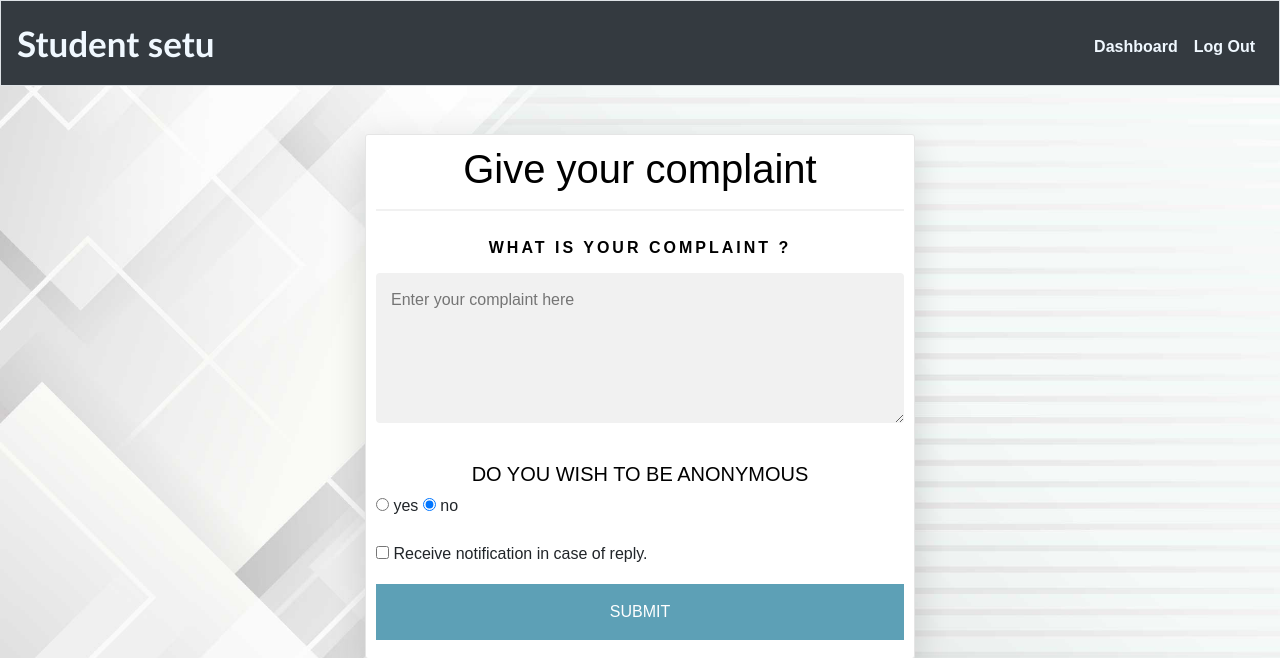
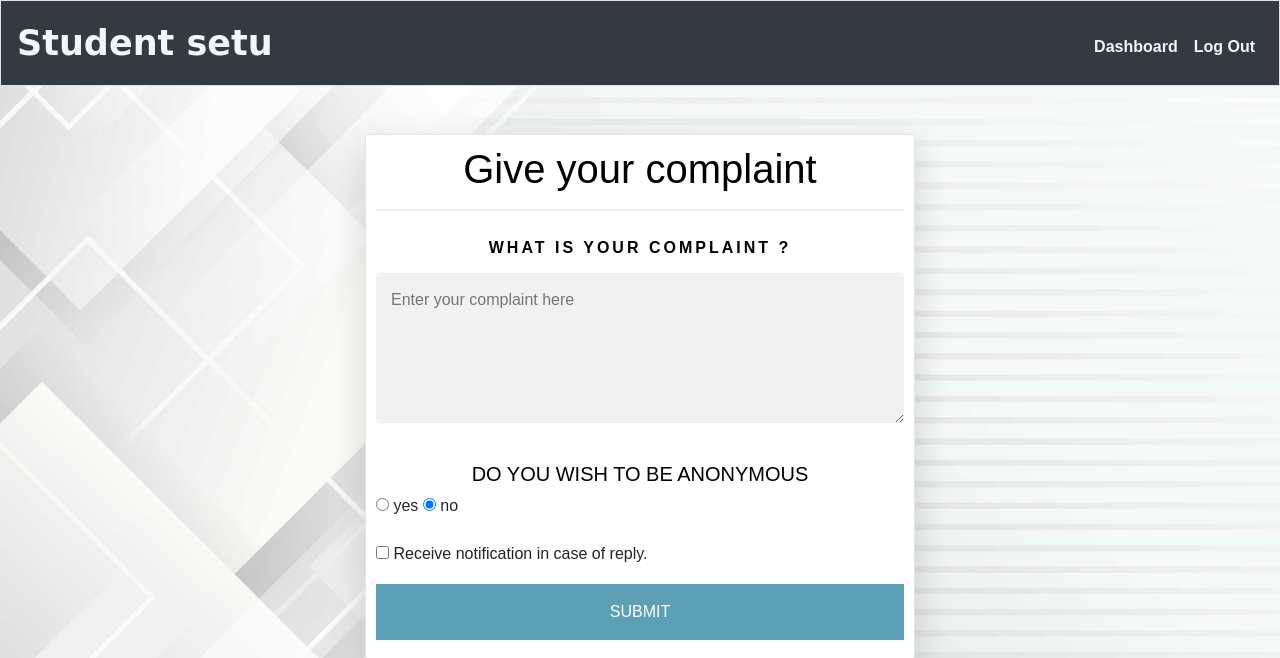
Before and after one commit to keerthanareddy98/Student_setu_web_app, a Flask app: page /complaint in a window 1280 px wide. Shown: the top 658 px of the page. Run offline with Flask 2, Linux system fonts and the light colour scheme; the visitor is signed in with stand-in values (Sample User, id 1); some libraries are stand-ins or nearby versions.

Commit message:
second commit

```diff
--- a/app.py
+++ b/app.py
@@ -314,19 +314,19 @@ def ignore(dt):
 
 
 #faculty giving reply for an idea
-#here http://127.0.0.1:8080/faculty_idea/idea_reply/1234/3 when i remove faculty_idea its working
+#here http://127.0.0.1:8080/faculty_idea/reply/1234/3 when i remove faculty_idea its working
 #the same is repeating with viewed and latest, if u manually remove faculty_idea and all its showing!!!!!
-@app.route('/idea_reply/<string:dt>/<string:si>', methods = ['GET'])
+@app.route('/reply/<string:dt>/<string:si>', methods = ['GET'])
 @login_required
-def idea_reply(dt,si):
+def reply(dt,si):
     global replyto
     global ideano
     ideano=si
     print("ideano issss:",dt,si)
     replyto=dt
 
-    return render_template("idea_reply.html")
-    #return redirect(url_for('idea_reply'))
+    return render_template("reply.html")
+    #return redirect(url_for('reply'))
 
 
 
@@ -340,7 +340,7 @@ def complaint_reply(dt,si):
     print("compno issss:",dt,si)
     replyto=dt
 
-    return render_template("idea_reply.html")
+    return render_template("reply.html")
     #return redirect(url_for('complaint_reply'))
 
 #faculty giving reply for a question
@@ -353,7 +353,7 @@ def complaint_reply(dt,si):
 #     print("qns issss:",dt,si)
 #     replyto=dt
 #     return ""
-#     # return render_template("idea_reply.html")
+#     # return render_template("reply.html")
 #     #return redirect(url_for('question_reply'))
 
 
--- a/templates/layout.html
+++ b/templates/layout.html
@@ -17,14 +17,14 @@
         <script src="https://code.jquery.com/jquery-3.3.1.min.js"></script>
         <script src="https://cdnjs.cloudflare.com/ajax/libs/popper.js/1.14.3/umd/popper.min.js"></script>
         <script src="https://maxcdn.bootstrapcdn.com/bootstrap/4.1.3/js/bootstrap.min.js"></script>
-        <title style="font-family: 'Brush Script MT', cursive">Student setu {% block title %}{% endblock %} </title>
+        <title >Student setu {% block title %}{% endblock %} </title>
         <link rel="shortcut icon" href="{{url_for('static', filename = 'logo.jpg' )}}">
 	</head>
 	<body >
 
 		<nav class="navbar navbar-expand-md navbar-light bg-dark border" width="100%">
 
-            <a class="navbar-brand" href="/" ><b style="font-family: 'Trebuchet MS' ; font-size: 35px; color: aliceblue">Student setu</b></a>
+            <a class="navbar-brand" href="/" ><b style="font-family:  cursive; font-size: 35px; color: aliceblue">Student setu</b></a>
 
 			 <div class="logo mt-3 text">
 	        <!-- <a class="nav-item" href="/"><img src="static/logo.jpg" alt="sheep-logo" height="50px" width="50px">
```
